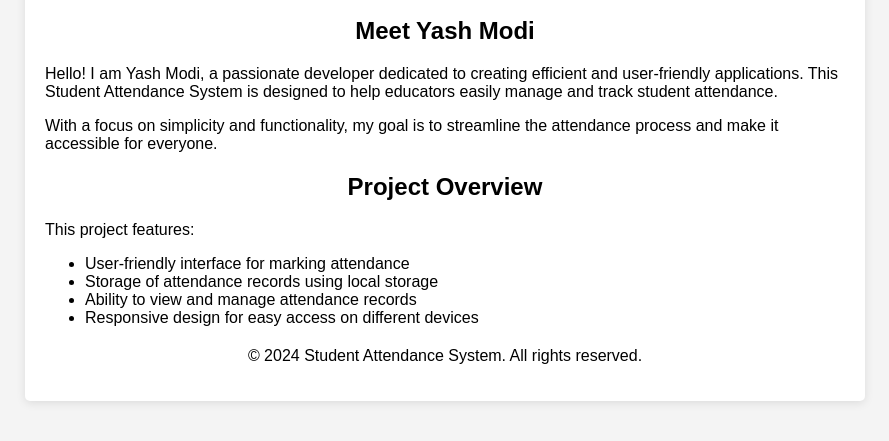
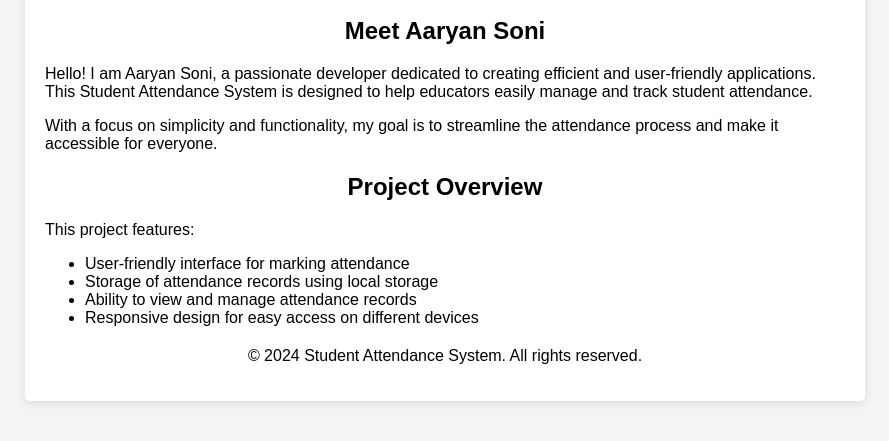
Before and after one commit to kictharsh221/kictharsh, a plain HTML site: page about.html in a window 1280 px wide. Shown: the part 141-582 px from the top of the page, without its empty margins (195-1084 px from the left). Drawn offline with Linux system fonts and the light colour scheme.

Commit message:
Update about.html

```diff
--- a/about.html
+++ b/about.html
@@ -21,8 +21,8 @@
 
         <main>
             <section>
-                <h2>Meet Yash Modi</h2>
-                <p>Hello! I am Yash Modi, a passionate developer dedicated to creating efficient and user-friendly applications. This Student Attendance System is designed to help educators easily manage and track student attendance.</p>
+                <h2>Meet Aaryan Soni</h2>
+                <p>Hello! I am Aaryan Soni, a passionate developer dedicated to creating efficient and user-friendly applications. This Student Attendance System is designed to help educators easily manage and track student attendance.</p>
                 <p>With a focus on simplicity and functionality, my goal is to streamline the attendance process and make it accessible for everyone.</p>
             </section>
 
```
